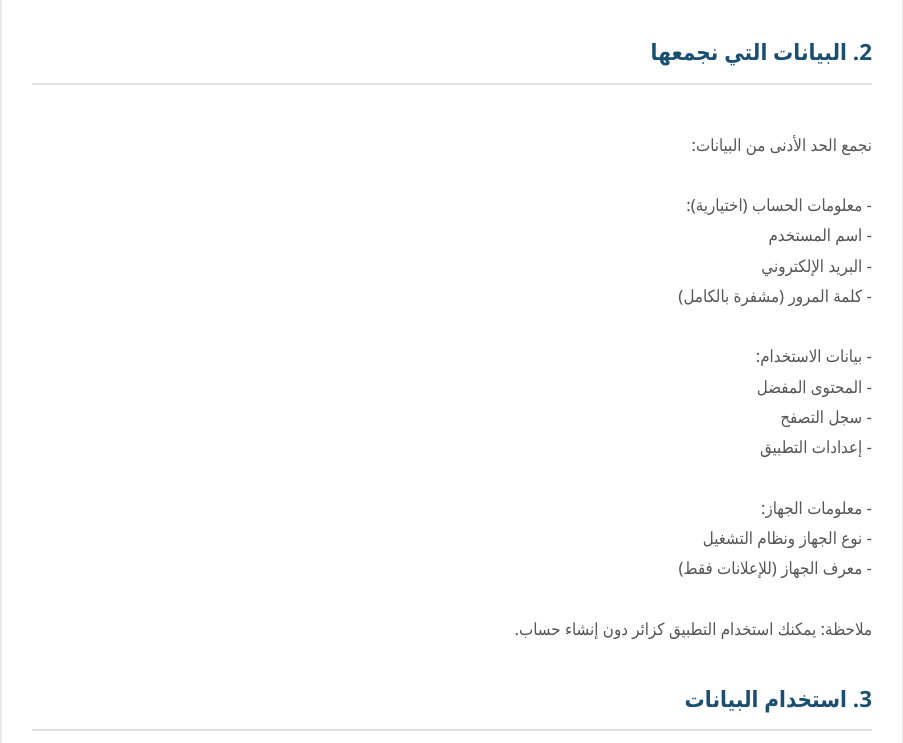
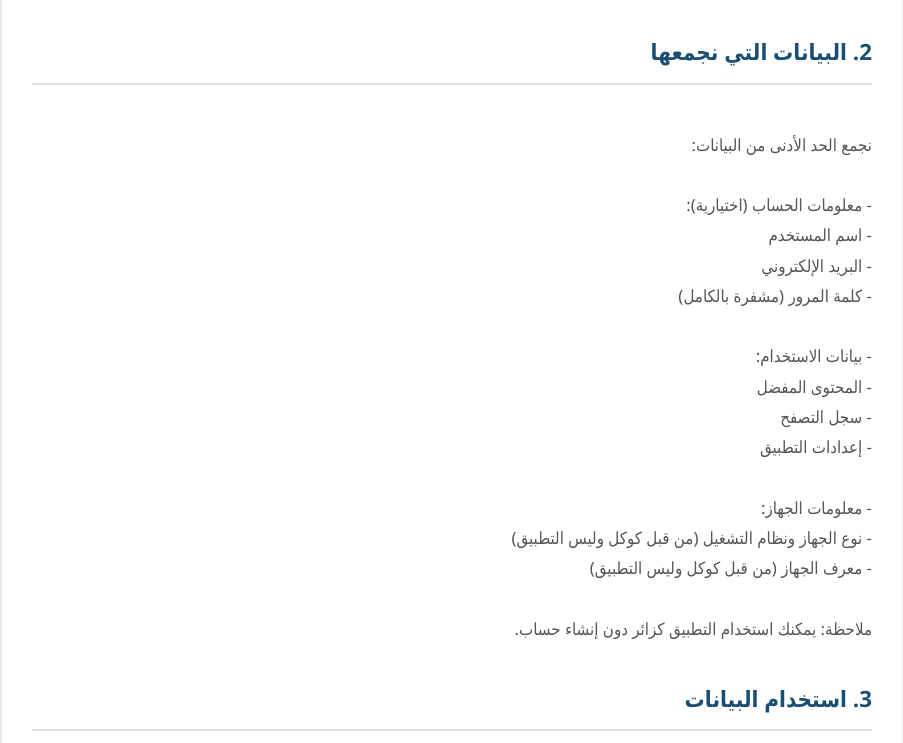
Before and after one commit to skynovel/skynovel, a plain HTML site: page privacy-policy.html in a window 1280 px wide. Shown: the part 480-1223 px from the top of the page, without its empty margins (188-1091 px from the left). Drawn offline with Linux system fonts and the light colour scheme.

Commit message:
Update privacy-policy.html

```diff
--- a/privacy-policy.html
+++ b/privacy-policy.html
@@ -161,8 +161,8 @@
   - إعدادات التطبيق
 
 - معلومات الجهاز:
-  - نوع الجهاز ونظام التشغيل
-  - معرف الجهاز (للإعلانات فقط)
+  - نوع الجهاز ونظام التشغيل (من قبل كوكل وليس التطبيق)
+  - معرف الجهاز (من قبل كوكل وليس التطبيق)
 
 ملاحظة: يمكنك استخدام التطبيق كزائر دون إنشاء حساب.
                 </div>
@@ -194,7 +194,7 @@
 - عنوان IP مجهول المصدر
 - معلومات مجهولة عن تفاعلك مع الإعلانات
 
-يمكنك إيقاف الإعلانات المخصصة من إعدادات جهازك.
+
 
 لمعرفة المزيد: <a href="https://policies.google.com/technologies/ads" target="_blank">سياسة Google للإعلانات</a>
                 </div>
```
